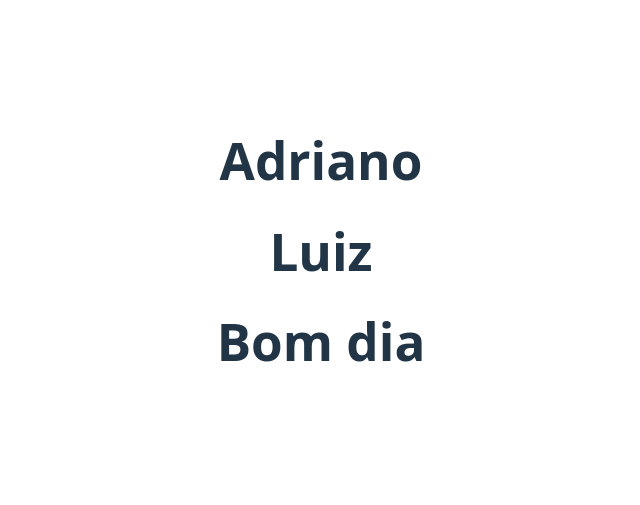
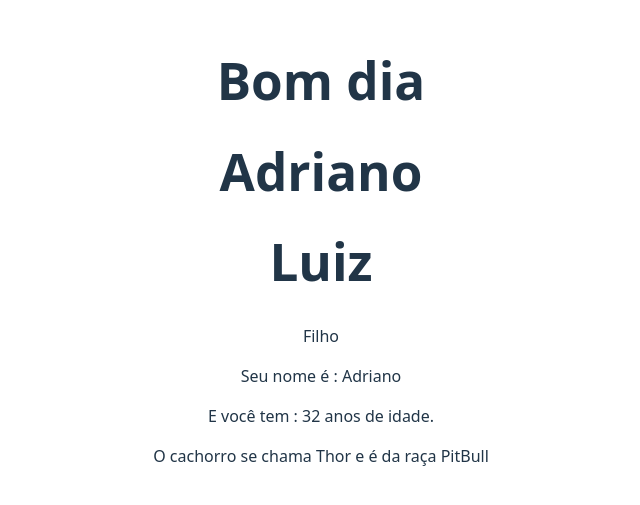
Before and after one commit to Adrianodosanjoos/Hora-de-Codar, a React (Vite) app: page / in a window 1280 px wide. Shown: the part 149-654 px from the top of the page, without its empty margins (319-959 px from the left). Built offline with nearby package versions, Linux system fonts and the light colour scheme.

Commit message:
Atualização

```diff
--- a/src/App.jsx
+++ b/src/App.jsx
@@ -1,15 +1,21 @@
 import './App.css'
 import Welcome from './components/Welcome'
 import Bomdia from './components/dia'
+import Pai from './components/Pai'
+import Descricao from './components/Descricao'
+import Cachorro from './components/Cachorro'
 
 function App() {
 
 
   return (
     <>
+    <Bomdia />
     <h1>Adriano</h1>
     <Welcome />
-     <Bomdia />
+     <Pai />
+     <Descricao nome = "Adriano" anos = {32}/>
+     <Cachorro nome = "Thor" raca = "PitBull"/>
     </>
 
   )
--- /dev/null
+++ b/src/components/Cachorro.jsx
@@ -0,0 +1,13 @@
+import React from 'react'
+
+const Cachorro = ({nome, raca}) => {
+  return (
+    <div>
+      <p>
+        O cachorro se chama {nome} e é da raça {raca}
+      </p>
+    </div>
+  );
+};
+
+export default Cachorro;
--- /dev/null
+++ b/src/components/Descricao.jsx
@@ -0,0 +1,12 @@
+import React from 'react'
+
+const Descricao = (props) => {
+  return (
+    <div>
+      <p>Seu nome é : {props.nome}</p>
+      <p>E você tem : {props.anos} anos de idade. </p>
+    </div>
+  )
+}
+
+export default Descricao;
--- /dev/null
+++ b/src/components/Filho.jsx
@@ -0,0 +1,9 @@
+function Filho () {
+ return (
+    <div>
+        <p>Filho</p>
+    </div>
+ )
+}
+
+export default Filho;
--- /dev/null
+++ b/src/components/Pai.jsx
@@ -0,0 +1,12 @@
+import Filho from "./Filho";
+
+function Pai () {
+ return (
+    <div>
+       <Filho />
+    </div>
+ )
+
+}
+
+export default Pai;
```
